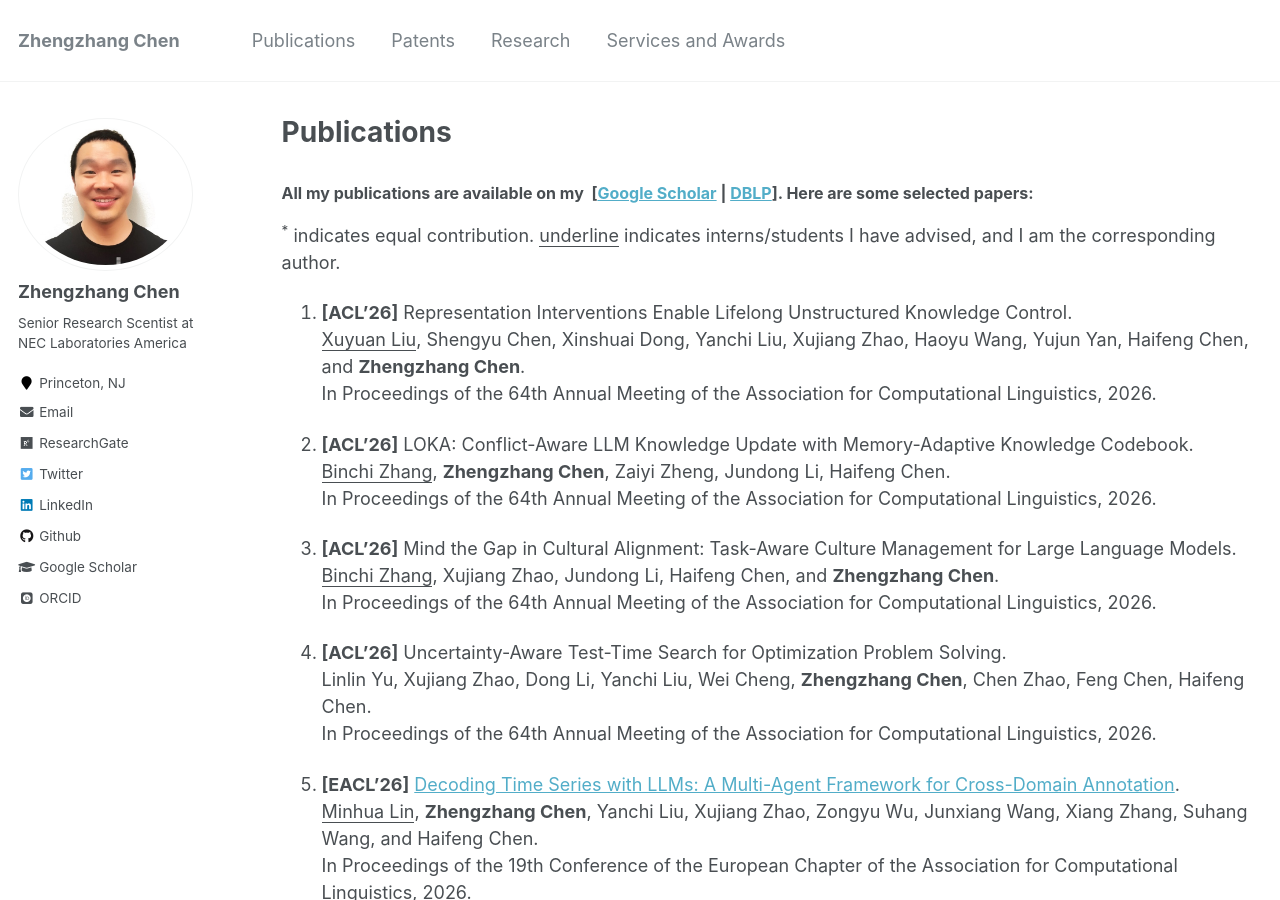
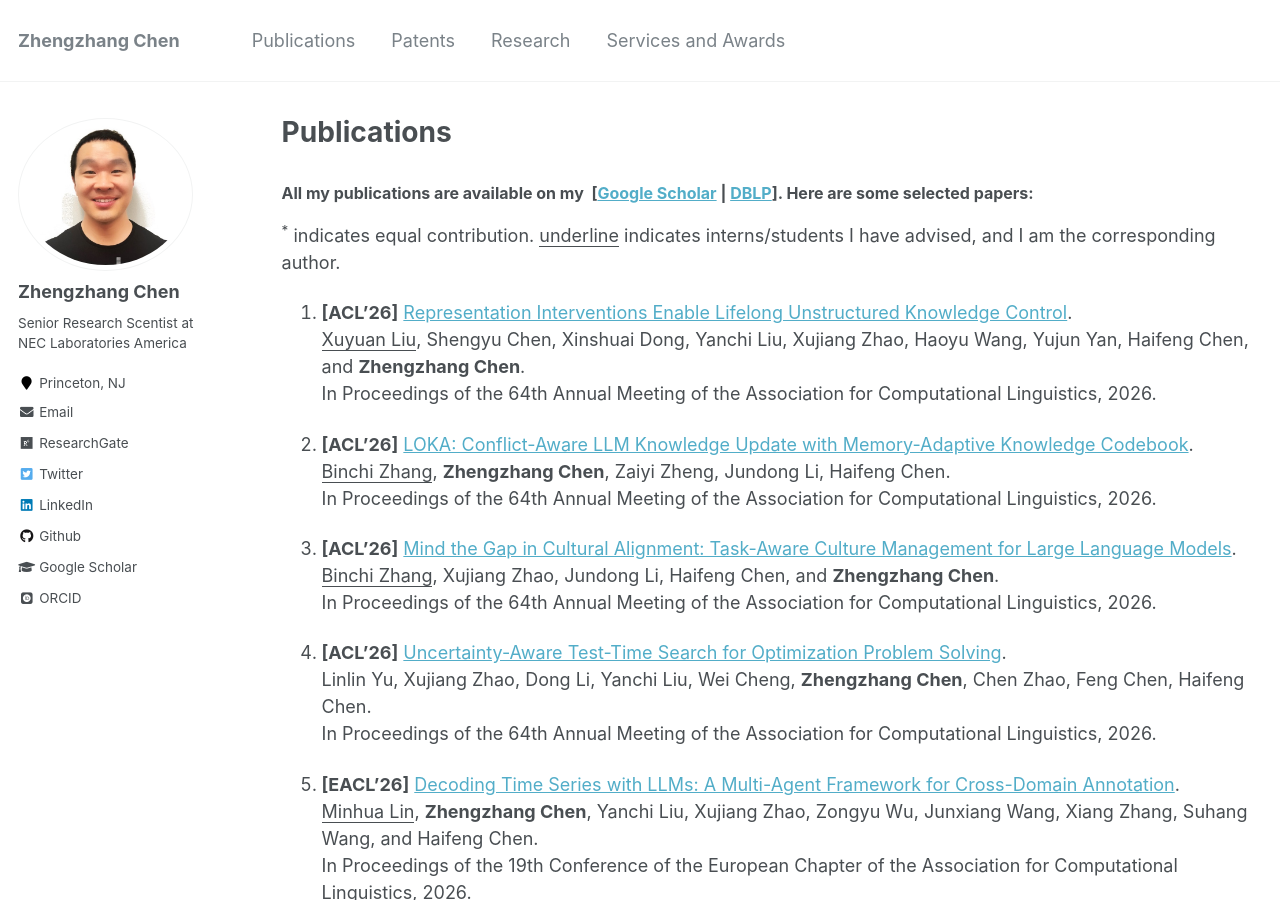
Before and after one commit to zhengzhangchen/zhengzhangchen.github.io, a Jekyll site: the page built from _pages/publications.md, in a window 1280 px wide and 900 px high. Built offline with Jekyll 4.4.1, drawn with Linux system fonts in a browser that asks for light colours; some web fonts are replaced; part of the change alters nothing that is shown.

Commit message:
Update publications.md

```diff
--- a/_pages/publications.md
+++ b/_pages/publications.md
@@ -12,22 +12,26 @@ author_profile: true
 <p><sup>*</sup> indicates equal contribution. <u>underline</u> indicates interns/students I have advised, and I am the corresponding author.</p>
 
 3. <strong>[ACL'26]</strong>
-Representation Interventions Enable Lifelong Unstructured Knowledge Control. <br>
+<a href="https://zhengzhangchen.github.io/publication/443_Representation_Interventio.pdf" target="_blank" rel="nofollow">
+Representation Interventions Enable Lifelong Unstructured Knowledge Control</a>. <br>
 <u>Xuyuan Liu</u>, Shengyu Chen, Xinshuai Dong, Yanchi Liu, Xujiang Zhao, Haoyu Wang, Yujun Yan, Haifeng Chen, and <b>Zhengzhang Chen</b>. <br>
 In Proceedings of the 64th Annual Meeting of the Association for Computational Linguistics, 2026.
 
 4. <strong>[ACL'26]</strong>
-LOKA: Conflict-Aware LLM Knowledge Update with Memory-Adaptive Knowledge Codebook. <br>
+<a href="https://zhengzhangchen.github.io/publication/1765_LOKA_Conflict_Aware_LLM_K.pdf" target="_blank" rel="nofollow">
+LOKA: Conflict-Aware LLM Knowledge Update with Memory-Adaptive Knowledge Codebook</a>. <br>
 <u>Binchi Zhang</u>, <b>Zhengzhang Chen</b>, Zaiyi Zheng, Jundong Li, Haifeng Chen. <br>
 In Proceedings of the 64th Annual Meeting of the Association for Computational Linguistics, 2026.
 
 5. <strong>[ACL'26]</strong>
-Mind the Gap in Cultural Alignment: Task-Aware Culture Management for Large Language Models. <br>
+<a href="https://zhengzhangchen.github.io/publication/1779_Mind_the_Gap_in_Cultural_.pdf" target="_blank" rel="nofollow">
+Mind the Gap in Cultural Alignment: Task-Aware Culture Management for Large Language Models</a>. <br>
 <u>Binchi Zhang</u>, Xujiang Zhao, Jundong Li, Haifeng Chen, and <b>Zhengzhang Chen</b>. <br>
 In Proceedings of the 64th Annual Meeting of the Association for Computational Linguistics, 2026.
 
 6. <strong>[ACL'26]</strong>
-Uncertainty-Aware Test-Time Search for Optimization Problem Solving. <br>
+<a href="https://zhengzhangchen.github.io/publication/5476_Uncertainty_Aware_Test_Ti.pdf" target="_blank" rel="nofollow">
+Uncertainty-Aware Test-Time Search for Optimization Problem Solving</a>. <br>
 Linlin Yu, Xujiang Zhao, Dong Li, Yanchi Liu, Wei Cheng, <b>Zhengzhang Chen</b>, Chen Zhao, Feng Chen, Haifeng Chen. <br>
 In Proceedings of the 64th Annual Meeting of the Association for Computational Linguistics, 2026.
 
```
